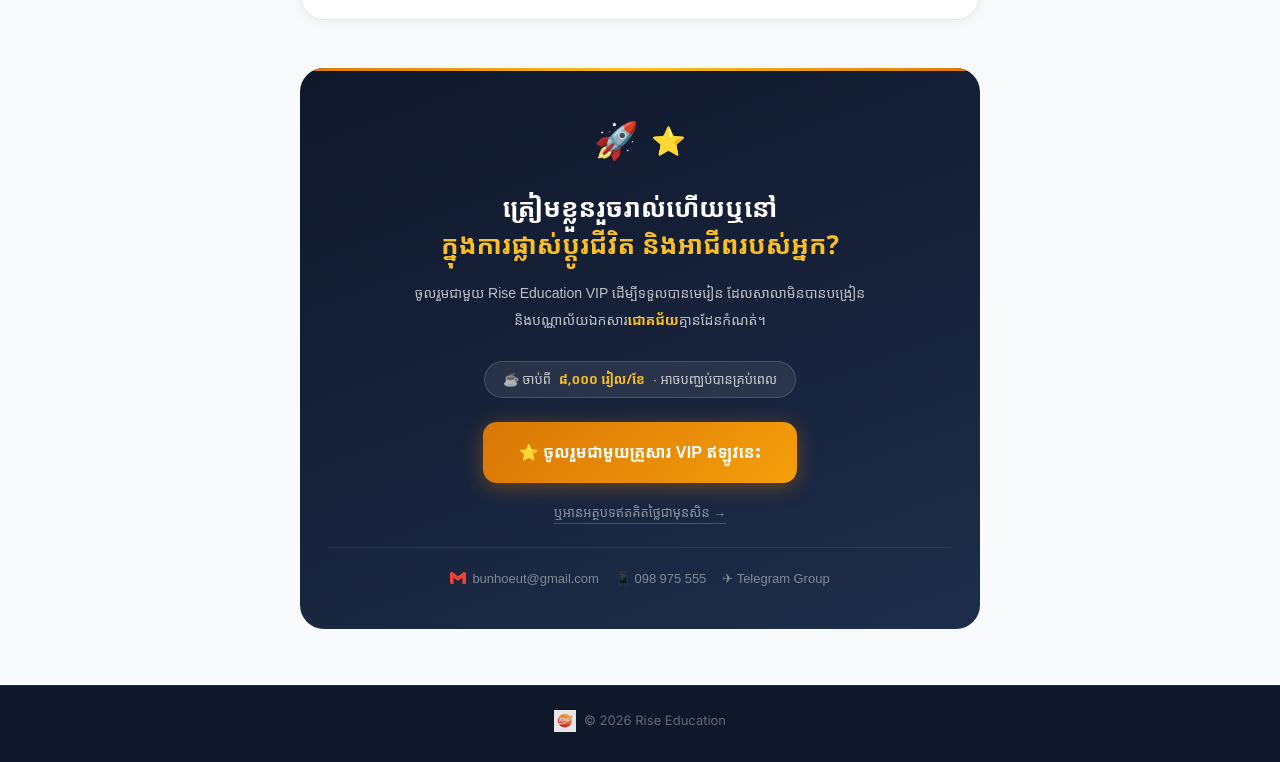
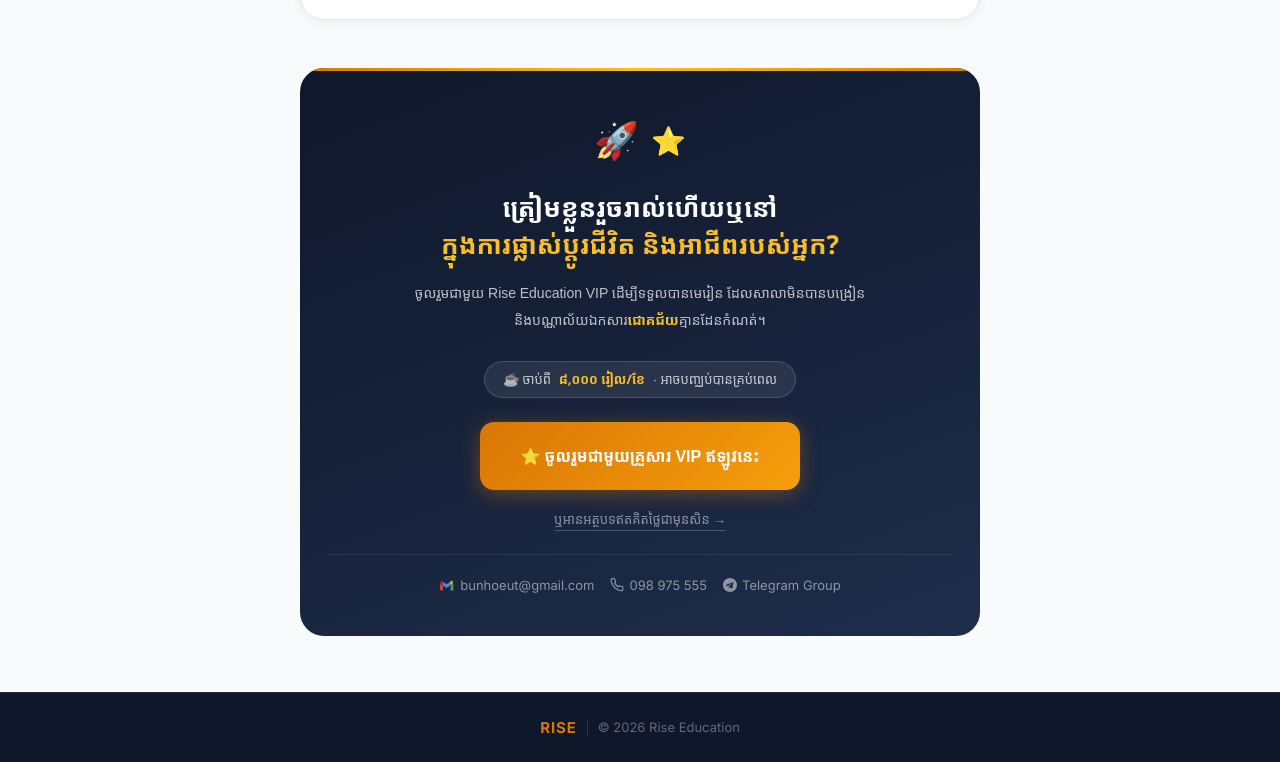
Before and after one commit to bunhoeut/rise-education, a plain HTML site: page about.html in a window 1280 px wide. Shown: the part 2668-3430 px from the top of the page. Drawn offline with Linux system fonts and the light colour scheme; a web font is replaced by a local one.

Commit message:
Update about.html

```diff
--- a/about.html
+++ b/about.html
@@ -371,8 +371,8 @@
           ☕ ចាប់ពី <strong style="color:#fbbf24">៨,០០០ រៀល/ខែ</strong> · អាចបញ្ឈប់បានគ្រប់ពេល
         </div>
         <div style="margin-bottom:16px">
-          <a href="vip-join.html" style="display:inline-flex;align-items:center;gap:10px;background:linear-gradient(135deg,#d97706,#f59e0b);color:#fff;border-radius:14px;padding:16px 36px;font-size:16px;font-weight:700;font-family:'Noto Sans Khmer',sans-serif;text-decoration:none;box-shadow:0 4px 20px rgba(217,119,6,0.4);line-height:1.8;letter-spacing:0.01em">
-            ⭐ ចូលរួមជាមួយគ្រួសារ VIP ឥឡូវនេះ
+          <a href="vip-join.html" style="display:block;width:fit-content;margin:0 auto;background:linear-gradient(135deg,#d97706,#f59e0b);color:#fff;border-radius:14px;padding:18px 40px;text-decoration:none;box-shadow:0 4px 20px rgba(217,119,6,0.4)">
+            <span style="font-family:'Noto Sans Khmer',sans-serif;font-size:16px;font-weight:700;line-height:2;display:block;white-space:nowrap">⭐ ចូលរួមជាមួយគ្រួសារ VIP ឥឡូវនេះ</span>
           </a>
         </div>
         <div style="margin-bottom:24px">
@@ -380,27 +380,37 @@
             ឬអានអត្ថបទឥតគិតថ្លៃជាមុនសិន →
           </a>
         </div>
-        <div style="padding-top:20px;border-top:1px solid rgba(255,255,255,0.08);display:flex;flex-wrap:wrap;gap:16px;justify-content:center;align-items:center;font-family:'Noto Sans Khmer',sans-serif;font-size:13px">
-          <!-- Gmail icon SVG -->
-          <a href="mailto:bunhoeut@gmail.com" style="color:rgba(255,255,255,0.45);text-decoration:none;display:inline-flex;align-items:center;gap:6px">
-            <svg width="16" height="16" viewBox="0 0 24 24" xmlns="http://www.w3.org/2000/svg">
-              <path d="M24 5.457v13.909c0 .904-.732 1.636-1.636 1.636h-3.819V11.73L12 16.64l-6.545-4.91v9.273H1.636A1.636 1.636 0 0 1 0 19.366V5.457c0-2.023 2.309-3.178 3.927-1.964L5.455 4.64 12 9.548l6.545-4.91 1.528-1.145C21.69 2.28 24 3.434 24 5.457z" fill="#EA4335"/>
+        <div style="padding-top:20px;border-top:1px solid rgba(255,255,255,0.08);display:flex;flex-wrap:wrap;gap:16px;justify-content:center;align-items:center;font-size:13px">
+          <!-- Gmail SVG icon + email -->
+          <a href="mailto:bunhoeut@gmail.com" style="color:rgba(255,255,255,0.5);text-decoration:none;display:inline-flex;align-items:center;gap:6px;font-family:'Inter',sans-serif">
+            <svg width="15" height="15" viewBox="0 0 48 48" xmlns="http://www.w3.org/2000/svg">
+              <path fill="#EA4335" d="M6 40h6V23.8L4 18v18q0 1.65 1.175 2.825Q6.35 40 8 40Z"/>
+              <path fill="#34A853" d="M36 40h6q1.65 0 2.825-1.175Q46 37.65 46 36V18l-8 5.8Z"/>
+              <path fill="#FBBC04" d="M36 12v11.8l8-5.8V14q0-3.7-3.25-5.8Z"/>
+              <path fill="#4285F4" d="M12 23.8V12l12 8 12-8v11.8L24 32Z"/>
+              <path fill="#C5221F" d="M4 14v3.8l8 5.8V12L9.25 8.2Q6 10.3 6 14Z"/>
             </svg>
             bunhoeut@gmail.com
           </a>
-          <a href="tel:+85598975555" style="color:rgba(255,255,255,0.45);text-decoration:none">📱 098 975 555</a>
-          <a href="https://t.me/RiseEducationX" target="_blank" style="color:rgba(255,255,255,0.45);text-decoration:none">✈ Telegram Group</a>
+          <a href="tel:+85598975555" style="color:rgba(255,255,255,0.5);text-decoration:none;font-family:'Inter',sans-serif;display:inline-flex;align-items:center;gap:5px">
+            <svg width="14" height="14" viewBox="0 0 24 24" fill="none" stroke="rgba(255,255,255,0.5)" stroke-width="2" stroke-linecap="round" stroke-linejoin="round"><path d="M22 16.92v3a2 2 0 0 1-2.18 2 19.79 19.79 0 0 1-8.63-3.07A19.5 19.5 0 0 1 4.69 12 19.79 19.79 0 0 1 1.61 3.38 2 2 0 0 1 3.6 1.21h3a2 2 0 0 1 2 1.72c.127.96.361 1.903.7 2.81a2 2 0 0 1-.45 2.11L7.91 8.77a16 16 0 0 0 6.29 6.29l.87-.87a2 2 0 0 1 2.11-.45c.907.339 1.85.573 2.81.7A2 2 0 0 1 22 16.92z"/></svg>
+            098 975 555
+          </a>
+          <a href="https://t.me/RiseEducationX" target="_blank" style="color:rgba(255,255,255,0.5);text-decoration:none;font-family:'Inter',sans-serif;display:inline-flex;align-items:center;gap:5px">
+            <svg width="14" height="14" viewBox="0 0 24 24" fill="rgba(255,255,255,0.5)"><path d="M12 0C5.373 0 0 5.373 0 12s5.373 12 12 12 12-5.373 12-12S18.627 0 12 0zm5.894 8.221-1.97 9.28c-.145.658-.537.818-1.084.508l-3-2.21-1.447 1.394c-.16.16-.295.295-.605.295l.213-3.053 5.56-5.023c.242-.213-.054-.333-.373-.12l-6.871 4.326-2.962-.924c-.643-.204-.657-.643.136-.953l11.57-4.461c.537-.194 1.006.131.833.941z"/></svg>
+            Telegram Group
+          </a>
         </div>
       </div>
     </div>
   </div>
 </section>
 
-<footer style="background:#0f172a;padding:24px 20px;text-align:center;border-top:1px solid rgba(255,255,255,0.06)">
-  <div style="display:inline-flex;align-items:center;justify-content:center;gap:8px">
-    <img src="logo.png" alt="Rise Education"
-      style="height:22px;width:auto;object-fit:contain;mix-blend-mode:screen;opacity:0.9"
-      onerror="this.style.display='none'">
+<footer style="background:#0f172a;padding:22px 20px;text-align:center;border-top:1px solid rgba(255,255,255,0.06)">
+  <div style="display:inline-flex;align-items:center;justify-content:center;gap:10px">
+    <!-- Text logo — no image background issue -->
+    <span style="font-family:'Inter',sans-serif;font-size:15px;font-weight:800;color:#d97706;letter-spacing:0.06em">RISE</span>
+    <span style="width:1px;height:14px;background:rgba(255,255,255,0.15);display:inline-block"></span>
     <span style="font-family:'Inter',sans-serif;font-size:13px;color:rgba(255,255,255,0.35)">© 2026 Rise Education</span>
   </div>
 </footer>
```
